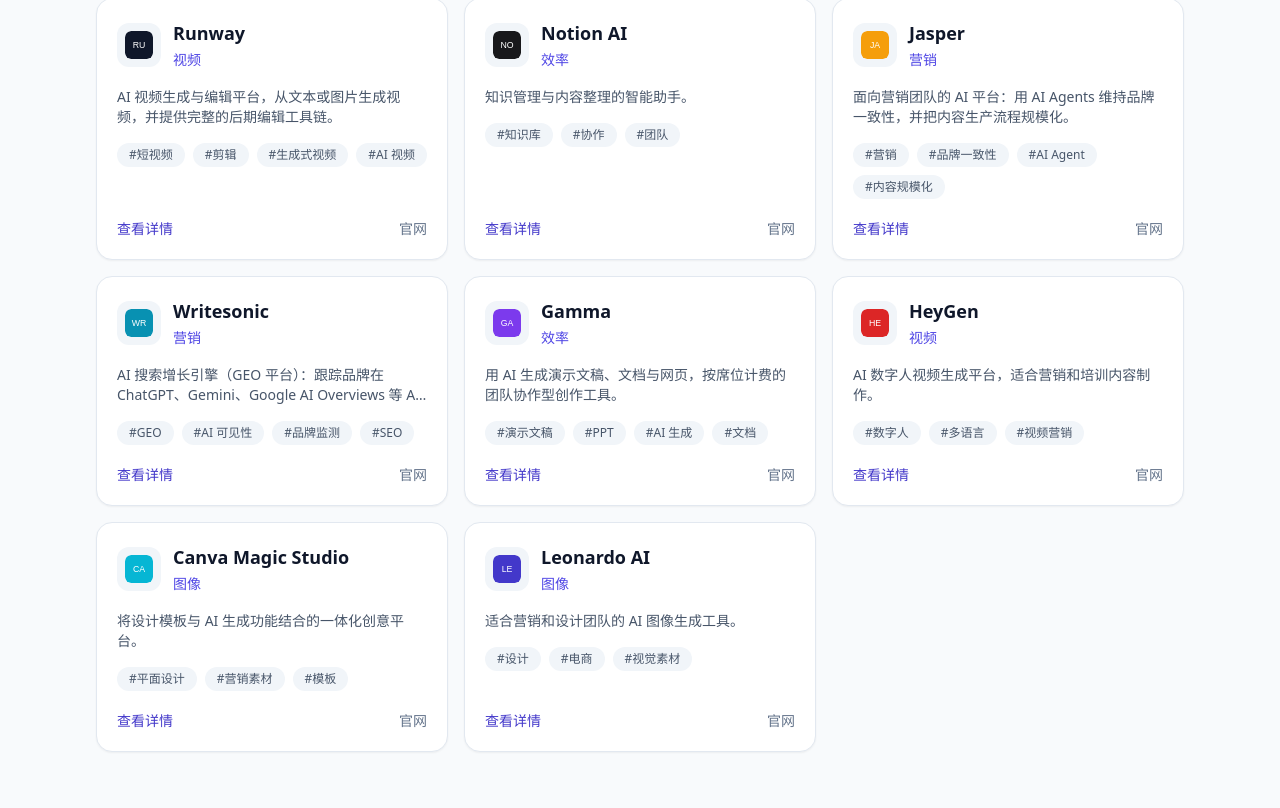
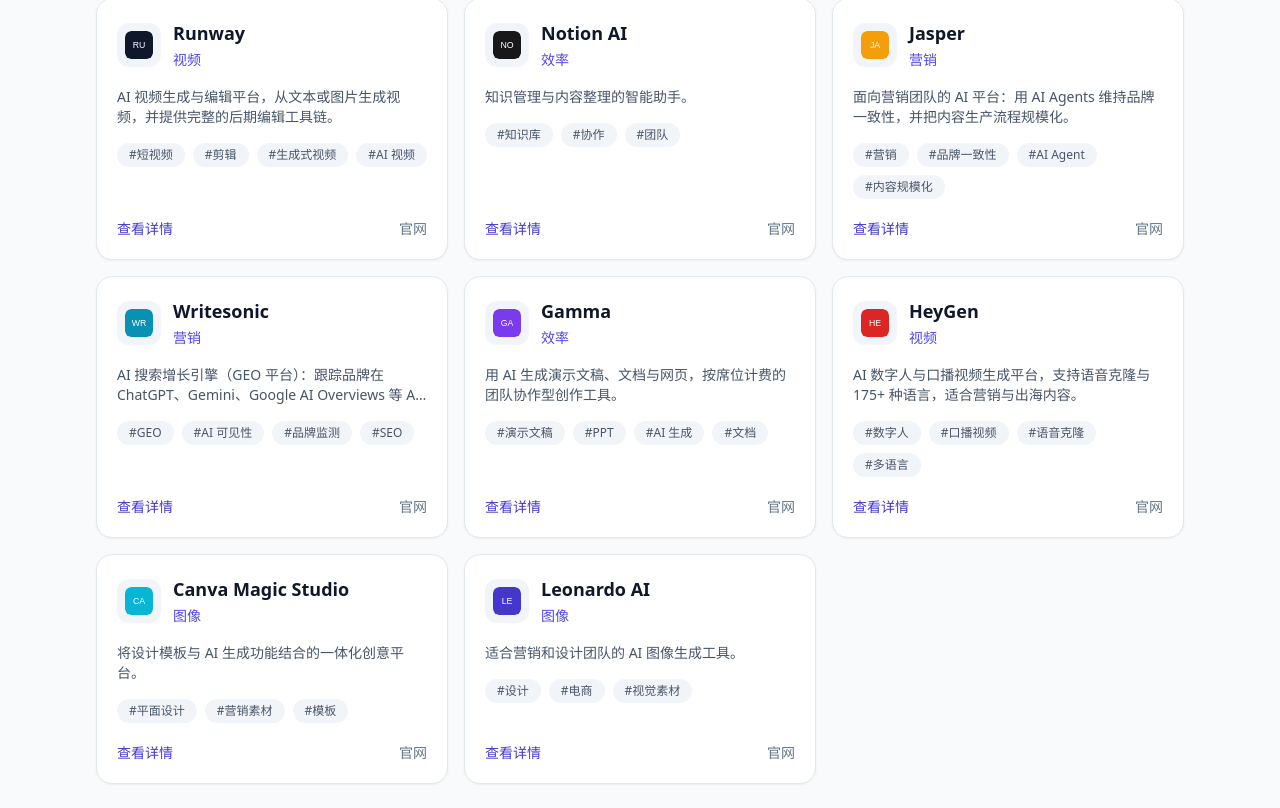
Before and after one commit to tytttta/ai-tools-nav, a Next.js app: page / in a window 1280 px wide. Shown: the part 553-1361 px from the top of the page. Before the commit the page ends 1329 px from the top, so only its background shows below. Built offline with nearby package versions, Linux system fonts and the light colour scheme.

Commit message:
﻿fix: complete HeyGen entry with official individual-tier pricing (Free/Creator/Pro)

```diff
--- a/src/data/tools.ts
+++ b/src/data/tools.ts
@@ -328,27 +328,59 @@ export const tools: AITool[] = [
     id: "14",
     slug: "heygen",
     name: "HeyGen",
-    description: "AI 数字人视频生成平台，适合营销和培训内容制作。",
+    description: "AI 数字人与口播视频生成平台，支持语音克隆与 175+ 种语言，适合营销与出海内容。",
     longDescription:
-      "HeyGen 支持数字人播报、多语言配音与模板化视频生成，可快速产出产品介绍、课程讲解和推广内容。",
+      "HeyGen 用 AI 数字人把文本变成口播视频：支持自定义视频形象（Avatar）、语音克隆与 175+ 种语言配音，适合做产品讲解、营销投放与多语言出海内容。个人档按积分（credits）计费，免费档每月 3 条视频、最长 1 分钟；付费档解锁 30 分钟长视频、1080p / 4K 导出、去水印与积分结转。另有面向团队与企业的档位。",
     icon: "heygen",
     category: "视频",
-    tags: ["数字人", "多语言", "视频营销"],
+    tags: ["数字人", "口播视频", "语音克隆", "多语言"],
     websiteUrl: "https://www.heygen.com/",
     affiliateUrl: "https://example.com/affiliate/heygen",
-    features: ["数字人模板", "多语言配音", "文本转视频"],
-    useCases: ["营销宣传", "课程讲解", "产品演示"],
-    pros: ["出片速度快", "适合批量内容生产"],
-    cons: ["高级模板与额度依赖付费方案"],
+    features: [
+      "AI 数字人口播视频生成",
+      "自定义视频形象（Avatar）与照片数字人",
+      "语音克隆与 175+ 种语言配音",
+      "最长 30 分钟视频、4K 导出",
+      "视频翻译与脚本校对",
+      "积分结转（付费档）"
+    ],
+    useCases: [
+      "产品讲解与营销投放视频",
+      "多语言出海内容本地化",
+      "无需出镜的知识类口播内容",
+      "企业培训与内部说明视频"
+    ],
+    pros: [
+      "数字人效果自然，支持自定义形象与语音克隆",
+      "175+ 语言配音，做多语言出海内容省事",
+      "免费档可零成本试跑（每月 3 条、最长 1 分钟）"
+    ],
+    cons: [
+      "免费档限制明显：3 条/月、最长 1 分钟、带水印",
+      "按积分计费，长视频消耗快，重度使用需升档",
+      "4K 导出需 Pro 档（$49/月起）"
+    ],
     pricingPlans: [
       {
+        name: "Free",
+        price: "$0",
+        billingCycle: "月付",
+        features: ["每月 3 条视频", "视频最长 1 分钟", "Avatar IV 访问权限", "500+ 库存视频形象", "1 个自定义视频形象", "30+ 种语言"]
+      },
+      {
         name: "Creator",
-        price: "$29",
-        billingCycle: "月起",
-        features: ["基础视频生成", "标准素材模板"]
+        price: "$29（年付 $24）",
+        billingCycle: "月付",
+        features: ["600 credits", "视频最长 30 分钟", "1080p 导出", "照片数字人无限制", "去水印", "语音克隆", "175+ 种语言与方言", "积分可结转"]
+      },
+      {
+        name: "Pro",
+        price: "$49（年付 $41）",
+        billingCycle: "月付",
+        features: ["1,000 credits", "视频最长 30 分钟", "4K 视频导出", "可自定义每月用量", "编辑与校对翻译脚本", "可访问全部高级 AI 模型"]
       }
     ],
-    seoKeywords: ["HeyGen", "AI视频", "数字人视频"]
+    seoKeywords: ["HeyGen", "HeyGen 价格", "AI 数字人", "AI 口播视频", "视频翻译工具"]
   },
 
   {
```
